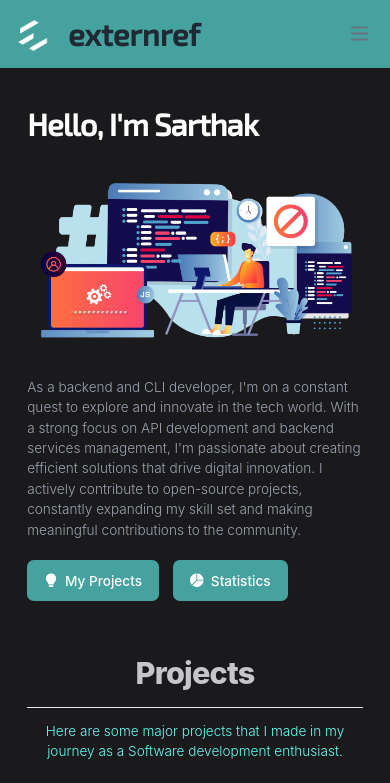
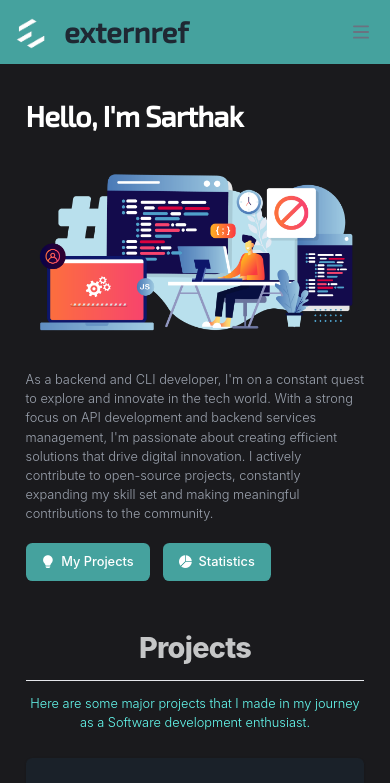
Before and after one commit to externref/externref.tech, a SvelteKit app: page / in a window 390 px wide. Shown: the top 783 px of the page. Built offline with nearby package versions, Linux system fonts and the light colour scheme.

Commit message:
zoom fix

```diff
--- a/src/app.css
+++ b/src/app.css
@@ -3,11 +3,6 @@
 @tailwind base;
 @tailwind components;
 @tailwind utilities;
-
-html {
-	zoom: 85%;
-	-ms-zoom: 85%;
-}
 
 @font-face {
 	font-family: 'font-exo2';
--- a/src/app.html
+++ b/src/app.html
@@ -7,7 +7,7 @@
 		%sveltekit.head%
 		<script src="../node_modules/flowbite/dist/flowbite.min.js"></script>
 	</head>
-	<body data-sveltekit-preload-data="hover" class="bg-[#1A1A1D] text-yellow-100">
+	<body data-sveltekit-preload-data="hover" class="bg-[#1A1A1D] text-yellow-100 [zoom:80%] lg:[zoom:85%]">
 		<div style="display: contents">%sveltekit.body%</div>
 	</body>
 </html>
```
